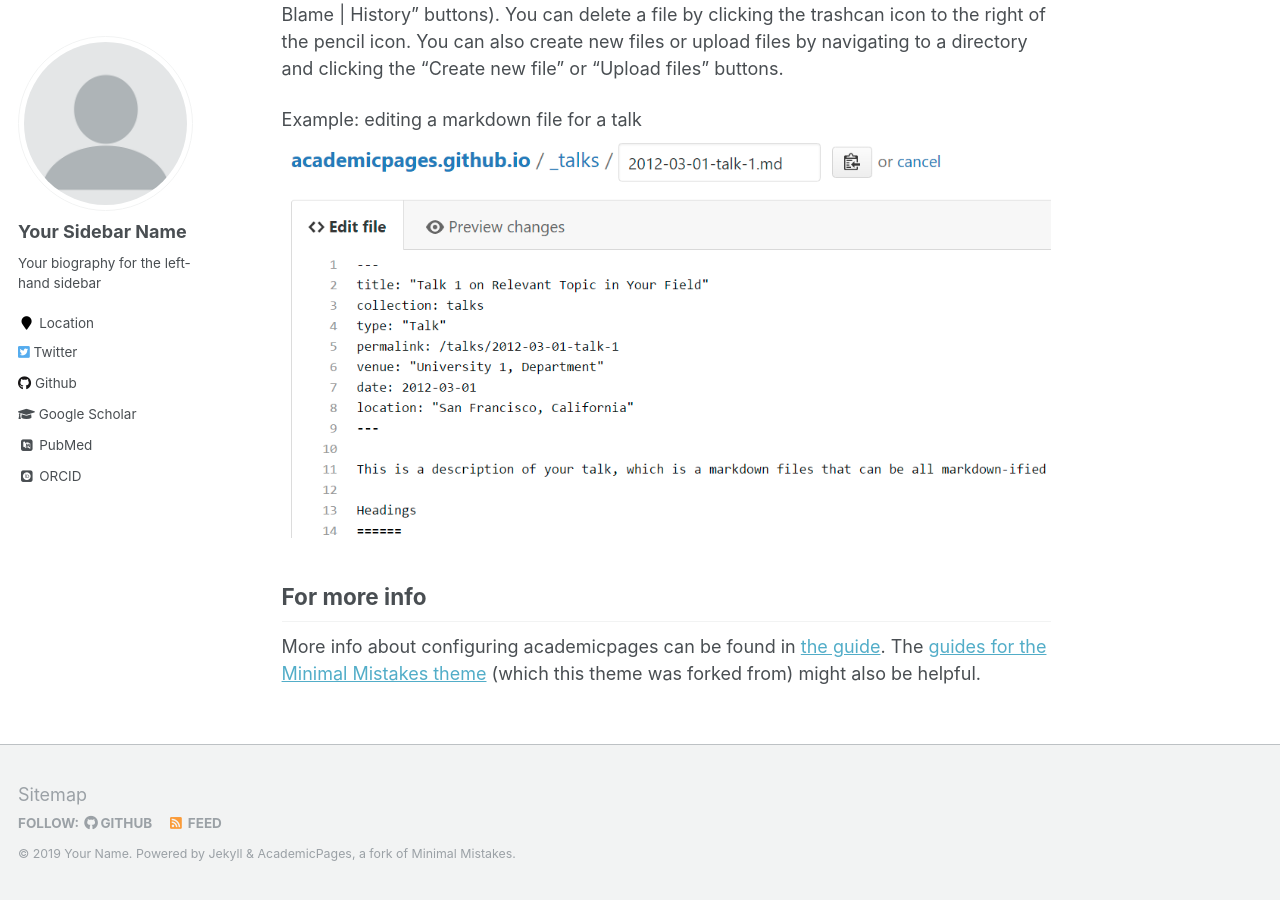
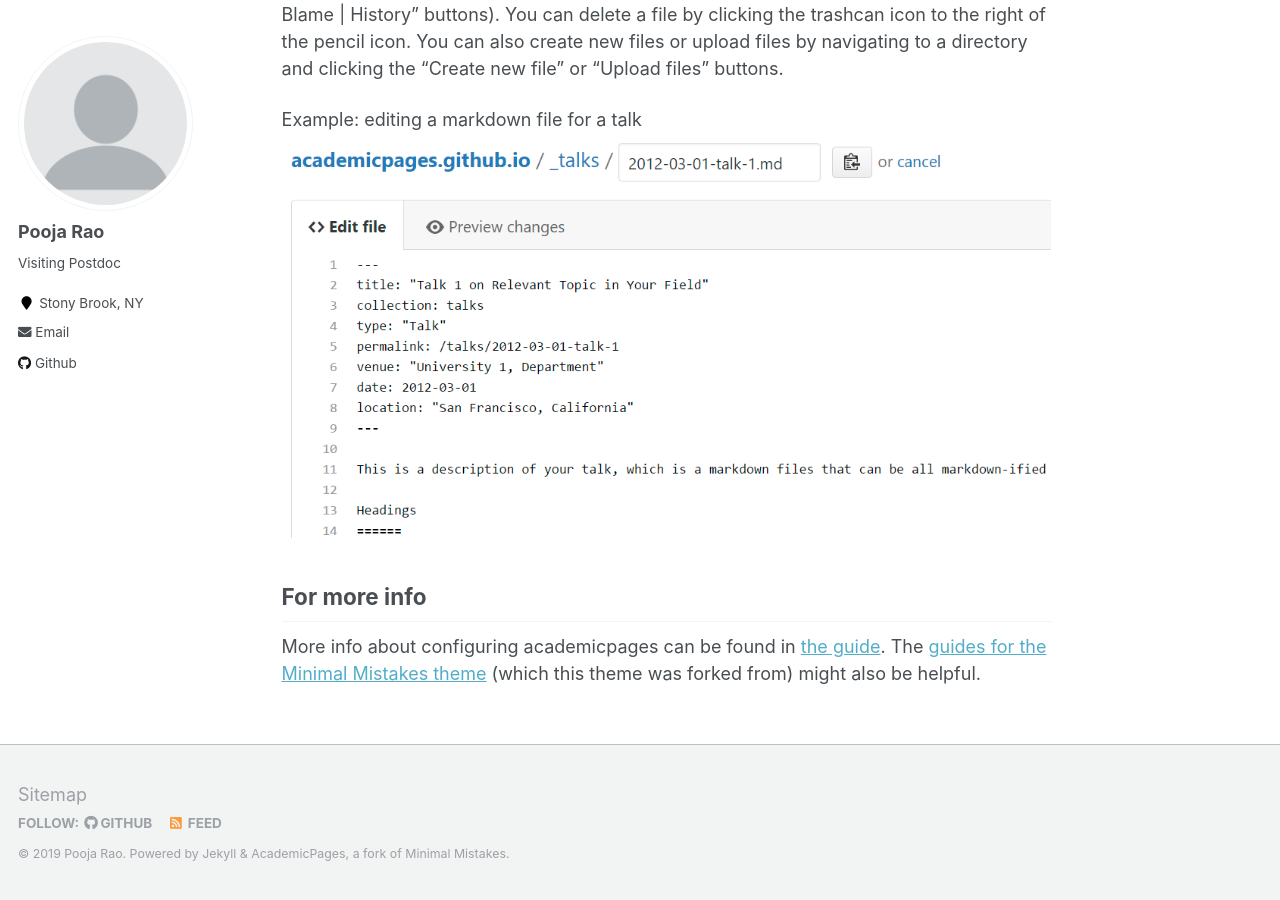
Before and after one commit to jamelvin/poojarao8.github.io, a Jekyll site: the page built from _pages/about.md, in a window 1280 px wide and 900 px high, scrolled down 2463 px. Built offline with Jekyll 4.4.1, drawn with Linux system fonts in a browser that asks for light colours; some web fonts are replaced; some of the changed text lies outside the part shown.

Commit message:
modified stuff in the profile on the left

```diff
--- a/_config.yml
+++ b/_config.yml
@@ -7,9 +7,9 @@
 
 # Site Settings
 locale                   : "en-US"
-title                    : "Your Name / Site Title"
+title                    : "Pooja Rao"
 title_separator          : "-"
-name                     : &name "Your Name"
+name                     : &name "Pooja Rao"
 description              : &description "personal description"
 url                      : https://poojarao8.github.io # the base hostname & protocol for your site e.g. "https://mmistakes.github.io"
 baseurl                  : "" # the subpath of your site, e.g. "/blog"
@@ -80,14 +80,14 @@ analytics:
 
 # Site Author
 author:
-  name             : "Your Sidebar Name"
+  name             : "Pooja Rao"
   avatar           : "profile.png"
-  bio              : "Your biography for the left-hand sidebar"
-  location         : "Location"
+  bio              : "Visiting Postdoc"
+  location         : "Stony Brook, NY"
   employer         :
-  pubmed           : "https://www.ncbi.nlm.nih.gov/pubmed/?term=john+snow"
-  googlescholar    : "http://yourfullgooglescholarurl.com"
-  email            :
+  pubmed           : #"https://www.ncbi.nlm.nih.gov/pubmed/?term=john+snow"
+  googlescholar    : #"http://yourfullgooglescholarurl.com"
+  email            : "Pooja.Rao AT stonybrook.edu"
   researchgate     :  # example: "https://www.researchgate.net/profile/yourprofile"
   uri              :
   bitbucket        :
@@ -103,13 +103,13 @@ author:
   impactstory      : #"https://profiles.impactstory.org/u/xxxx-xxxx-xxxx-xxxx"
   lastfm           :
   linkedin         :
-  orcid            : "http://orcid.org/yourorcidurl"
+  orcid            : #"http://orcid.org/yourorcidurl"
   pinterest        :
   soundcloud       :
   stackoverflow    : # http://stackoverflow.com/users/123456/username
   steam            :
   tumblr           :
-  twitter          : "replacethistwitterhandle"
+  twitter          : #"replacethistwitterhandle"
   vine             :
   weibo            :
   xing             :
```
